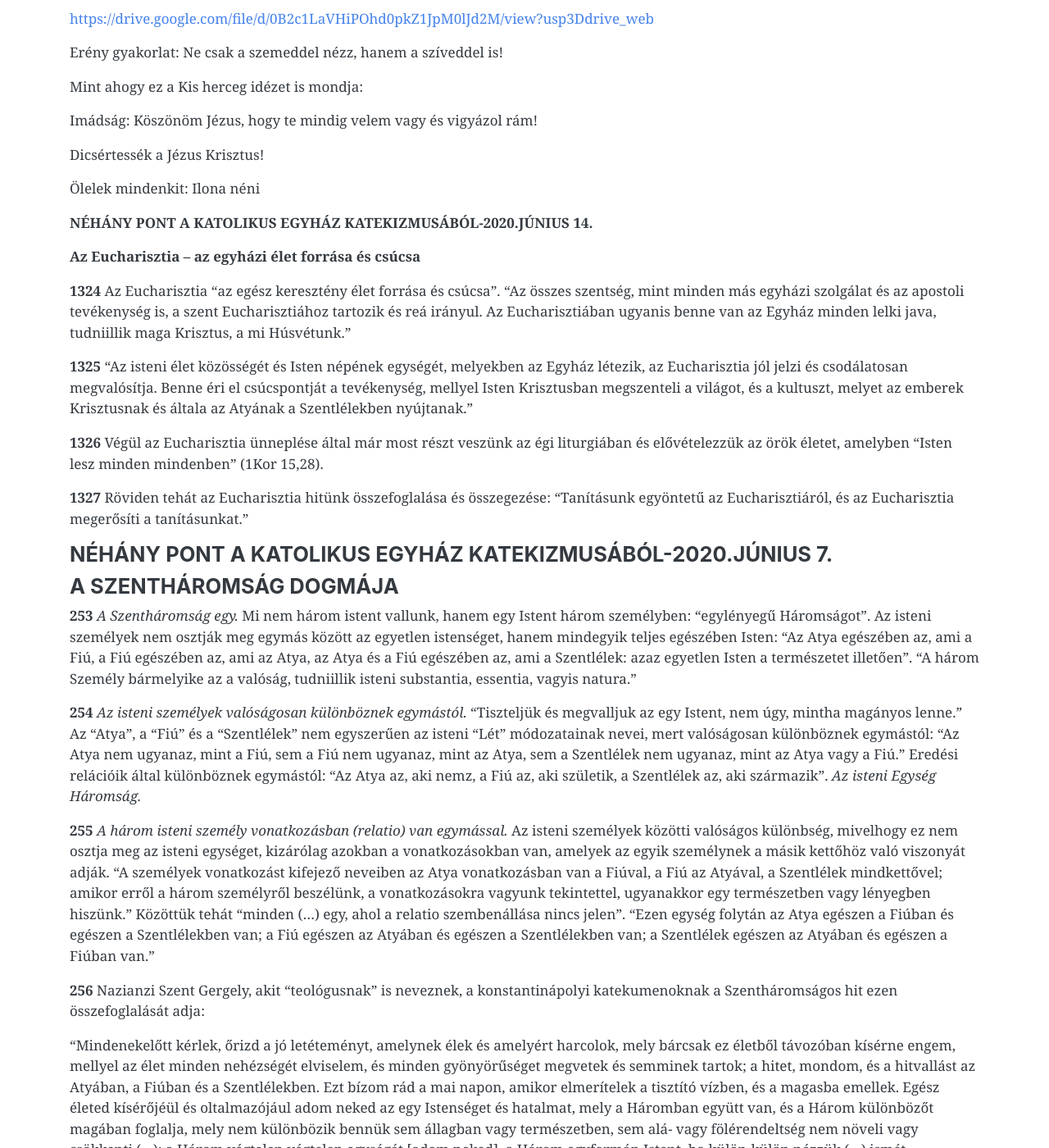
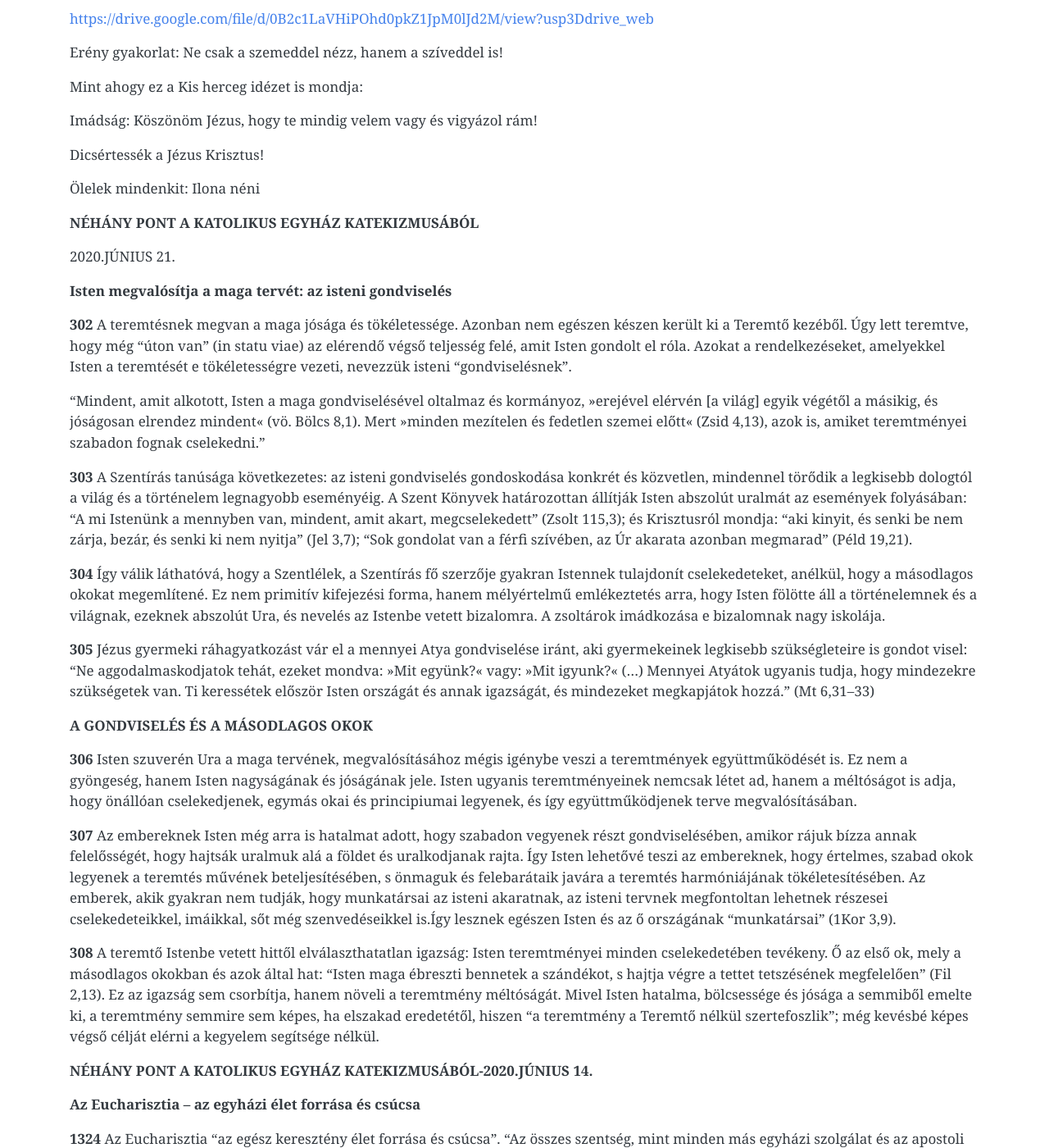
Before and after one commit to pecsi-ferences/pecsi-ferences.github.io, a Jekyll site: the page built from hittan.md, in a window 1280 px wide and 1400 px high, scrolled down 3748 px. Shown: the whole window at 82% size. Built offline with Jekyll 4.4.1, drawn with Linux system fonts in a browser that asks for light colours; nearby versions of some CDN libraries.

Commit message:
Update from Forestry.io Zoltán Dohány updated hittan.md

```diff
--- a/hittan.md
+++ b/hittan.md
@@ -137,6 +137,30 @@ Dicsértessék a Jézus Krisztus!
 
 Ölelek mindenkit: Ilona néni
 
+**NÉHÁNY PONT A KATOLIKUS EGYHÁZ KATEKIZMUSÁBÓL**
+
+2020\.JÚNIUS 21.
+
+**Isten megvalósítja a maga tervét: az isteni gondviselés**
+
+**302** A teremtésnek megvan a maga jósága és tökéletessége. Azonban nem egészen készen került ki a Teremtő kezéből. Úgy lett teremtve, hogy még "úton van" (in statu viae) az elérendő végső teljesség felé, amit Isten gondolt el róla. Azokat a rendelkezéseket, amelyekkel Isten a teremtését e tökéletességre vezeti, nevezzük isteni "gondviselésnek".
+
+"Mindent, amit alkotott, Isten a maga gondviselésével oltalmaz és kormányoz, »erejével elérvén \[a világ\] egyik végétől a másikig, és jóságosan elrendez mindent« (vö. Bölcs 8,1). Mert »minden mezítelen és fedetlen szemei előtt« (Zsid 4,13), azok is, amiket teremtményei szabadon fognak cselekedni."
+
+**303** A Szentírás tanúsága következetes: az isteni gondviselés gondoskodása konkrét és közvetlen, mindennel törődik a legkisebb dologtól a világ és a történelem legnagyobb eseményéig. A Szent Könyvek határozottan állítják Isten abszolút uralmát az események folyásában: "A mi Istenünk a mennyben van, mindent, amit akart, megcselekedett" (Zsolt 115,3); és Krisztusról mondja: "aki kinyit, és senki be nem zárja, bezár, és senki ki nem nyitja" (Jel 3,7); "Sok gondolat van a férfi szívében, az Úr akarata azonban megmarad" (Péld 19,21).
+
+**304** Így válik láthatóvá, hogy a Szentlélek, a Szentírás fő szerzője gyakran Istennek tulajdonít cselekedeteket, anélkül, hogy a másodlagos okokat megemlítené. Ez nem primitív kifejezési forma, hanem mélyértelmű emlékeztetés arra, hogy Isten fölötte áll a történelemnek és a világnak, ezeknek abszolút Ura, és nevelés az Istenbe vetett bizalomra. A zsoltárok imádkozása e bizalomnak nagy iskolája.
+
+**305** Jézus gyermeki ráhagyatkozást vár el a mennyei Atya gondviselése iránt, aki gyermekeinek legkisebb szükségleteire is gondot visel: "Ne aggodalmaskodjatok tehát, ezeket mondva: »Mit együnk?« vagy: »Mit igyunk?« (...) Mennyei Atyátok ugyanis tudja, hogy mindezekre szükségetek van. Ti keressétek először Isten országát és annak igazságát, és mindezeket megkapjátok hozzá." (Mt 6,31--33)
+
+**A GONDVISELÉS ÉS A MÁSODLAGOS OKOK**
+
+**306** Isten szuverén Ura a maga tervének, megvalósításához mégis igénybe veszi a teremtmények együttműködését is. Ez nem a gyöngeség, hanem Isten nagyságának és jóságának jele. Isten ugyanis teremtményeinek nemcsak létet ad, hanem a méltóságot is adja, hogy önállóan cselekedjenek, egymás okai és principiumai legyenek, és így együttműködjenek terve megvalósításában.
+
+**307** Az embereknek Isten még arra is hatalmat adott, hogy szabadon vegyenek részt gondviselésében, amikor rájuk bízza annak felelősségét, hogy hajtsák uralmuk alá a földet és uralkodjanak rajta. Így Isten lehetővé teszi az embereknek, hogy értelmes, szabad okok legyenek a teremtés művének beteljesítésében, s önmaguk és felebarátaik javára a teremtés harmóniájának tökéletesítésében. Az emberek, akik gyakran nem tudják, hogy munkatársai az isteni akaratnak, az isteni tervnek megfontoltan lehetnek részesei cselekedeteikkel, imáikkal, sőt még szenvedéseikkel is.Így lesznek egészen Isten és az ő országának "munkatársai" (1Kor 3,9).
+
+**308** A teremtő Istenbe vetett hittől elválaszthatatlan igazság: Isten teremtményei minden cselekedetében tevékeny. Ő az első ok, mely a másodlagos okokban és azok által hat: "Isten maga ébreszti bennetek a szándékot, s hajtja végre a tettet tetszésének megfelelően" (Fil 2,13). Ez az igazság sem csorbítja, hanem növeli a teremtmény méltóságát. Mivel Isten hatalma, bölcsessége és jósága a semmiből emelte ki, a teremtmény semmire sem képes, ha elszakad eredetétől, hiszen "a teremtmény a Teremtő nélkül szertefoszlik"; még kevésbé képes végső célját elérni a kegyelem segítsége nélkül.
+
 **NÉHÁNY PONT A KATOLIKUS EGYHÁZ KATEKIZMUSÁBÓL-2020.JÚNIUS 14.**
 
 **Az Eucharisztia -- az egyházi élet forrása és csúcsa**
```
